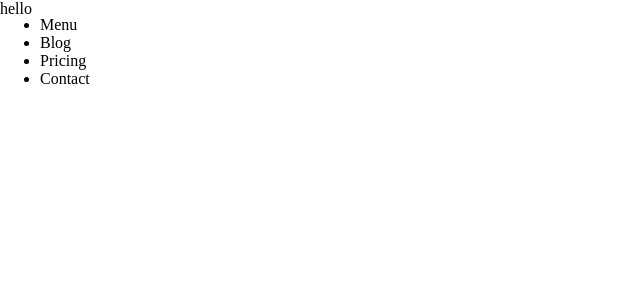
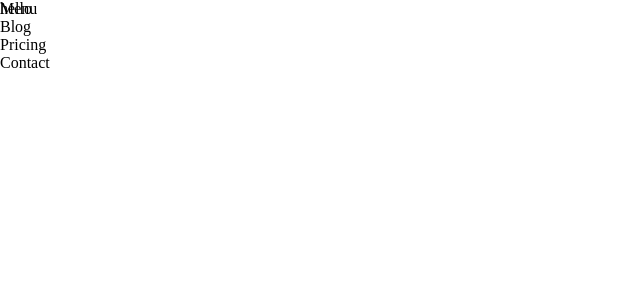
Before and after one commit to DEEBBLUE/Eatly, a React (Vite) app: page / in a window 1280 px wide. Shown: the top 300 px of the page, without its empty margins (0-640 px from the left). Built offline with nearby package versions, Linux system fonts and the light colour scheme.

Commit message:
Set nullable margin and padding by default

```diff
--- a/src/index.scss
+++ b/src/index.scss
@@ -1,8 +1,9 @@
 * {
   box-sizing: border-box;
+  margin: 0;
+  padding: 0;
 }
 
 body {
-  margin: 0;
-  padding: 0;
+  background: #ffffff;
 }
```
